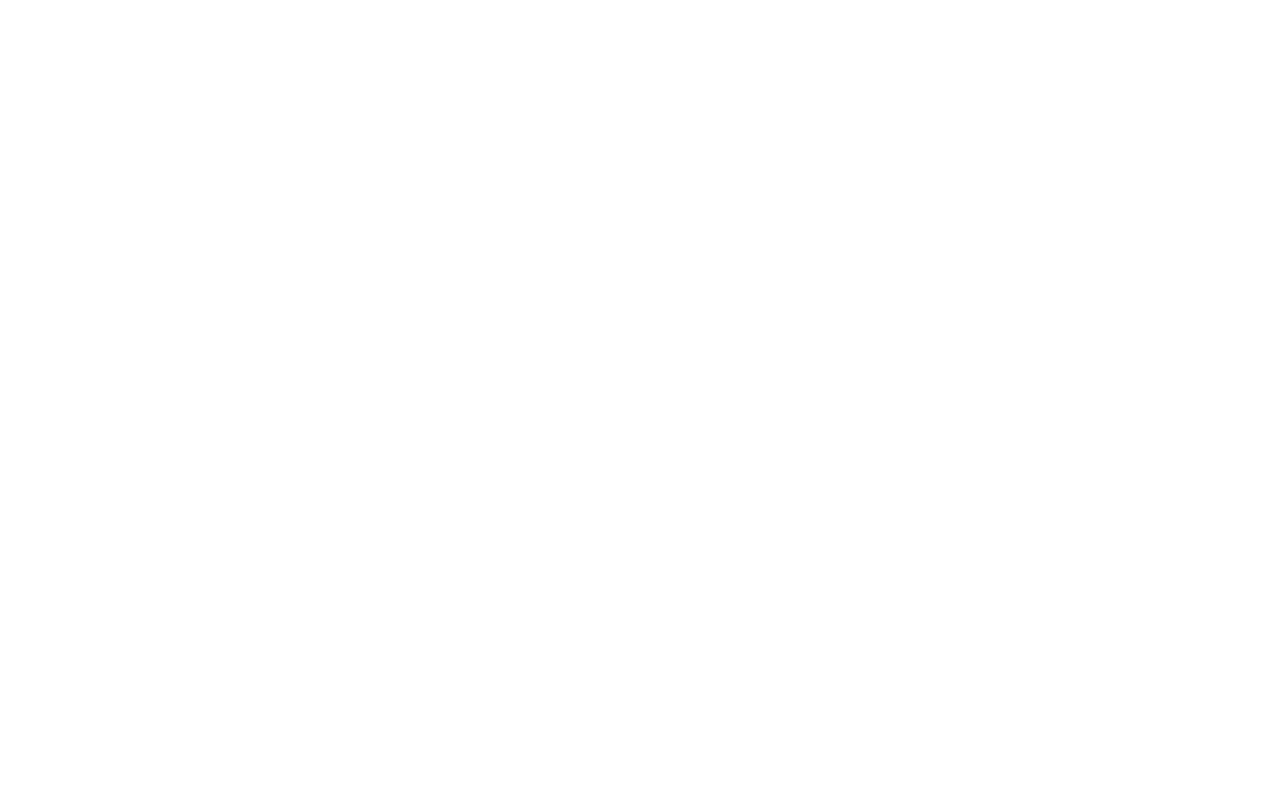
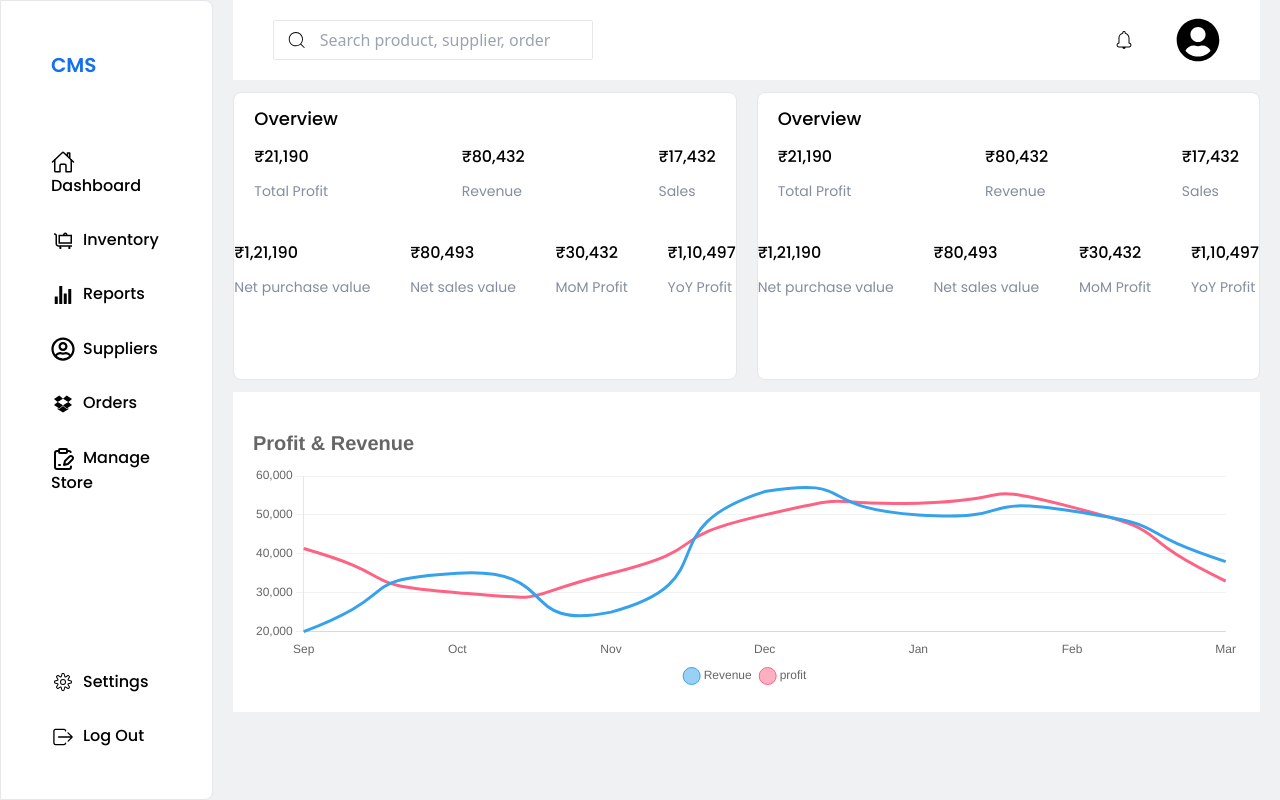
Before and after one commit to SARIF-MALIK/Adore, a React (Vite) app: page /reports in a window 1280 px wide. Before the commit this address had no page. Built offline with nearby package versions, Linux system fonts and the light colour scheme.

Commit message:
added graph using react chart.js

```diff
--- a/package.json
+++ b/package.json
@@ -10,7 +10,10 @@
     "preview": "vite preview"
   },
   "dependencies": {
+    "chart.js": "^4.4.2",
     "react": "^18.2.0",
+    "react-chartjs-2": "^5.2.0",
+    "react-charts": "^3.0.0-beta.57",
     "react-dom": "^18.2.0",
     "react-icons": "^5.0.1",
     "react-router-dom": "^6.22.3"
--- a/src/App.jsx
+++ b/src/App.jsx
@@ -3,6 +3,7 @@
 import { BrowserRouter as Router, Routes, Route } from 'react-router-dom'
 import Inventory from './screens/Inventory'
 import ProductDetails from './screens/ProductDetails'
+import Reports from './screens/Reports'
 
 function App() {
 
@@ -13,7 +14,8 @@
       <Routes>
         <Route exact path='/' element={<Dashboard/>}/>
         <Route path='/inventory' element={<Inventory/>}/>
-        <Route path='/inventory/productdetails/' element={<ProductDetails/>}/>
+        <Route path='/inventory/productdetails' element={<ProductDetails/>}/>
+        <Route path='/reports' element={<Reports/>}/>
       </Routes>
     </Router>
     </>
--- a/src/screens/Dashboard.jsx
+++ b/src/screens/Dashboard.jsx
@@ -11,9 +11,9 @@
         <Sidebar />
       </div>
       <div className={`w-10/12 flex flex-col gap-3 px-5 overflow-y-auto `}>
-        <div className>
+        {/* <div className>
           <Navbar />
-        </div>
+        </div> */}
         <div>
           <DashContent/>
         </div>
--- /dev/null
+++ b/src/screens/Reports.jsx
@@ -0,0 +1,30 @@
+import React, { useState } from "react";
+import Navbar from "./components/Navbar";
+import Sidebar from "./components/Sidebar";
+import Overall from "./components/Overall";
+import Overview from "./components/Overview";
+import { Charts } from "./components/Charts";
+
+function Reports() {
+  return (
+    <div className="w-screen h-screen flex bg-[#F0F1F3] relative">
+    <div className={`w-2/12 h-screen`}>
+      <Sidebar />
+    </div>
+    <div className={`w-10/12 flex flex-col gap-3 px-5 overflow-y-auto `}>
+      <div className>
+        <Navbar />
+      </div>
+      <div className="flex gap-5 justify-between">
+        <Overview />
+        <Overview />
+      </div>
+      <div>
+        <Charts/>
+      </div>
+    </div>
+  </div>
+  )
+}
+
+export default Reports
--- /dev/null
+++ b/src/screens/components/Charts.jsx
@@ -0,0 +1,81 @@
+import React from 'react'
+import { Chart as ChartJS } from "chart.js/auto";
+import { Bar, Doughnut, Line } from "react-chartjs-2";
+import revenueData from "./revenueData.json"
+
+export const Charts = () => {
+    return (
+        <div className="  w-full justify-center bg-white h-80 p-5">
+            <div className="dataCard revenueCard h-full">
+                <Line
+                    data={{
+                        labels: revenueData.map((data) => data.label),
+                        datasets: [
+                            {
+                                label: "Revenue",
+                                data: revenueData.map((data) => data.revenue),
+                            },
+                            {
+                                label: "profit",
+                                data: revenueData.map((data) => data.profit),
+                            },
+                        ],
+                    }}
+                    options={{
+                        elements: {
+                            line: {
+                                tension: 0.7
+                            },
+                            point: {
+                                radius: 0
+                            }
+                        },
+                        plugins: {
+                            title:{
+                                display : true,
+                                position : 'top',
+                                align : 'start',
+                                text : "Profit & Revenue",
+                                font : {
+                                    size: 20,
+
+                                },
+                                padding: 20,
+                            },
+                            legend: {
+                                display : true,
+                                position : 'bottom',
+                                labels: {
+                                    usePointStyle: true, // Use point style for legend items
+                                },
+                            },
+                        },
+                        scales: {
+                            y: {
+                                grid: {
+                                    display: true, // Show grid lines
+                                    drawBorder: false, // Hide vertical grid lines
+                                    color: '#F0F1F3', // Set color of grid lines
+                                    lineWidth: 1, // Set width of grid lines
+                                    borderDash: [10, 10], // Set dash pattern for grid lines
+                                    zeroLineColor: '#ffffff', // Set color of zero grid line
+                                },
+                                ticks: {
+                                    stepSize: 10000, // Set step size for ticks
+                                },
+                            },
+                            x: {
+                                grid: {
+                                    display: false, // Hide grid lines
+                                },
+                            },
+
+                        },
+
+                        maintainAspectRatio: false,
+                    }}
+                />
+            </div>
+        </div>
+    )
+}
--- a/src/screens/components/DashContent.jsx
+++ b/src/screens/components/DashContent.jsx
@@ -15,7 +15,7 @@
   };
 
   return (
-    <div className="container mx-auto mt-8">
+    <div className="container mx-auto  bg-white p-5 rounded-lg">
       <h1 className="text-3xl font-bold mb-8">Dashboard</h1>
 
       <div className="grid grid-cols-1 md:grid-cols-2 lg:grid-cols-3 gap-4">
--- /dev/null
+++ b/src/screens/components/Overview.jsx
@@ -0,0 +1,43 @@
+import React from 'react'
+
+function Overview() {
+  return (
+    <div className='h-72 border rounded-lg bg-white w-[700px]'>
+    <h1 className='font-poppins font-medium text-lg px-5 lg:my-3'>Overview</h1>
+    <div className='flex w-full justify-between px-5 h-24 '>
+        <div className="total-profit flex flex-col gap-3">
+            <h2 className='poppins-5'>₹21,190</h2>
+            <p className='poppins-4 text-[#858D9D] text-sm'>Total Profit</p>
+        </div>
+        <div className="revenue flex flex-col gap-3">
+            <h2 className='poppins-5'>₹80,432</h2>
+            <p className='poppins-4 text-[#858D9D] text-sm'>Revenue</p>
+        </div>
+        <div className="revenue flex flex-col gap-3">
+            <h2 className='poppins-5'>₹17,432</h2>
+            <p className='poppins-4 text-[#858D9D] text-sm'>Sales</p>
+        </div>
+    </div>
+    <div className='flex justify-between'>
+    <div className="total-profit flex flex-col gap-3">
+            <h2 className='poppins-5'>₹1,21,190</h2>
+            <p className='poppins-4 text-[#858D9D] text-sm'>Net purchase value</p>
+        </div>
+    <div className="total-profit flex flex-col gap-3">
+            <h2 className='poppins-5'>₹80,493</h2>
+            <p className='poppins-4 text-[#858D9D] text-sm'>Net sales value</p>
+        </div>
+    <div className="total-profit flex flex-col gap-3">
+            <h2 className='poppins-5'>₹30,432</h2>
+            <p className='poppins-4 text-[#858D9D] text-sm'>MoM Profit</p>
+        </div>
+    <div className="total-profit flex flex-col gap-3">
+            <h2 className='poppins-5'>₹1,10,497</h2>
+            <p className='poppins-4 text-[#858D9D] text-sm'>YoY Profit</p>
+        </div>
+    </div>
+    </div>
+  )
+}
+
+export default Overview
--- a/src/screens/components/Sidebar.jsx
+++ b/src/screens/components/Sidebar.jsx
@@ -17,7 +17,7 @@
         <li className='poppins-6 text-xl text-[#1570EF] pb-10'>CMS</li>
             <li><Link to="/"><IoHomeOutline size={24} className='inline mr-2'/>Dashboard</Link></li>
             <li><Link to="/inventory"><LiaLuggageCartSolid size={24} className='inline mr-2'/>Inventory</Link></li>
-            <li><IoIosStats size={24} className='inline mr-2'/>Reports</li>
+            <li><Link to="/reports"><IoIosStats size={24} className='inline mr-2'/>Reports</Link></li>
             <li><FaRegUserCircle size={24} className='inline mr-2'/>Suppliers</li>
             <li><IoLogoDropbox size={24} className='inline mr-2'/>Orders</li>
             <li><LuClipboardSignature size={24} className='inline mr-2'/>Manage Store</li>
--- /dev/null
+++ b/src/screens/components/revenueData.json
@@ -0,0 +1,37 @@
+[
+    {
+        "label": "Sep",
+        "revenue": 20000,
+        "profit": 41349
+    },
+    {
+        "label": "Oct",
+        "revenue": 35000,
+        "profit": 30000
+    },
+    {
+        "label": "Nov",
+        "revenue": 25000,
+        "profit": 35000
+    },
+    {
+        "label": "Dec",
+        "revenue": 56000,
+        "profit": 50000
+    },
+    {
+        "label": "Jan",
+        "revenue": 50000,
+        "profit": 53000
+    },
+    {
+        "label": "Feb",
+        "revenue": 51000,
+        "profit": 52000
+    },
+    {
+        "label": "Mar",
+        "revenue": 38000,
+        "profit": 33000
+    }
+]
```
Also changed, not shown: 1 other file (tests, documents, lock files or other folders).
